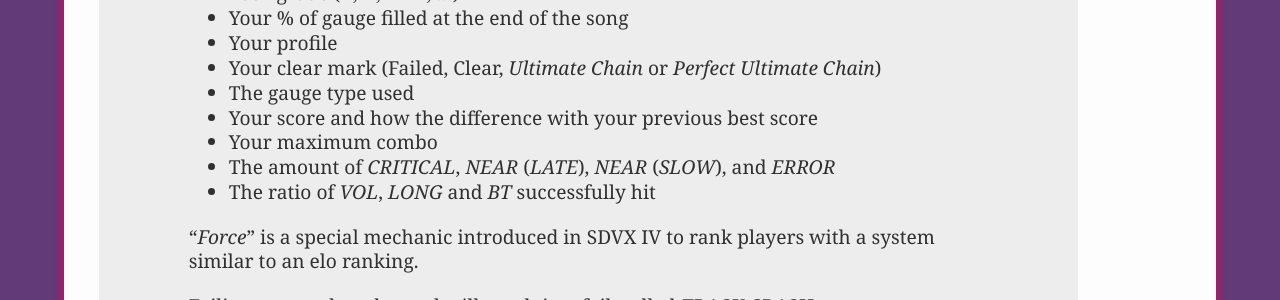
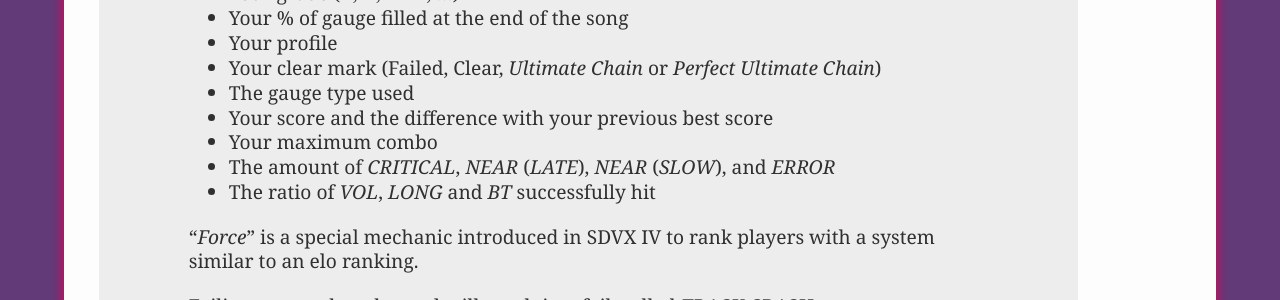
Before and after one commit to Tina-otoge/blog, a Jekyll site: the page built from _posts/2018-03-15-getting-into-voltex-1-basics-and-menus.markdown, in a window 1280 px wide and 900 px high, scrolled down 19285 px. Shown: the part 156-456 px from the top of the window. Built offline with Jekyll 4.4.1, drawn with Linux system fonts in a browser that asks for light colours.

Commit message:
typo: and how the difference -> and the difference

```diff
--- a/_posts/2018-03-15-getting-into-voltex-1-basics-and-menus.markdown
+++ b/_posts/2018-03-15-getting-into-voltex-1-basics-and-menus.markdown
@@ -392,7 +392,7 @@ On the result screen you can see:
 - Your profile
 - Your clear mark (Failed, Clear, *Ultimate Chain* or *Perfect Ultimate Chain*)
 - The gauge type used
-- Your score and how the difference with your previous best score
+- Your score and the difference with your previous best score
 - Your maximum combo
 - The amount of *CRITICAL*, *NEAR* (*LATE*), *NEAR* (*SLOW*), and *ERROR*
 - The ratio of *VOL*, *LONG* and *BT* successfully hit
```
